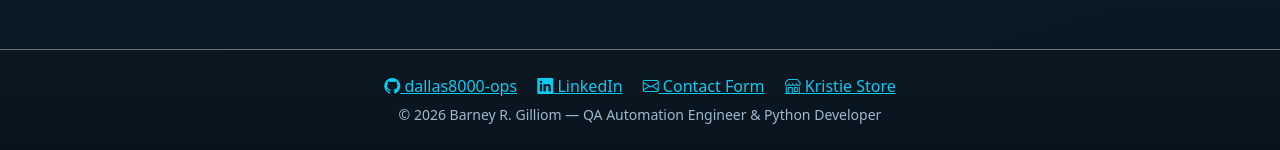
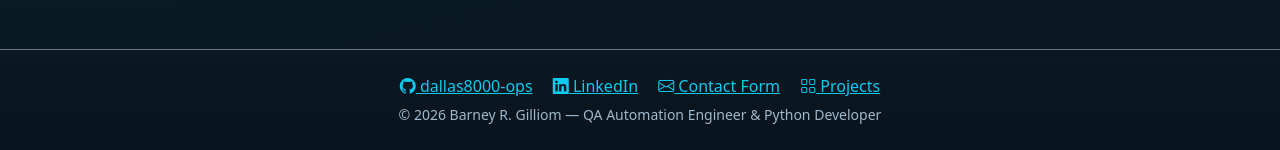
Before and after one commit to dallas8000-ops/BLOG-2, a Django app: template templates/pages/home.html in a window 1280 px wide. Shown: the part 2662-2812 px from the top of the page. Run offline with Django 3.2, Linux system fonts and the light colour scheme; the template is opened without the code that fills it, so the values that code supplies are empty.

Commit message:
chore: replace footer project link with projects anchor

```diff
--- a/templates/base.html
+++ b/templates/base.html
@@ -93,7 +93,7 @@
                 <a href="https://github.com/dallas8000-ops" target="_blank" class="text-info me-3"><i class="bi bi-github"></i> dallas8000-ops</a>
                 <a href="https://linkedin.com/in/barney-gilliom-959981337" target="_blank" class="text-info me-3"><i class="bi bi-linkedin"></i> LinkedIn</a>
                 <a href="{% url 'contact' %}" class="text-info me-3"><i class="bi bi-envelope"></i> Contact Form</a>
-                <a href="https://kristie-store.onrender.com" target="_blank" class="text-info"><i class="bi bi-shop"></i> Kristie Store</a>
+                <a href="{% url 'home' %}#projects" class="text-info"><i class="bi bi-grid"></i> Projects</a>
             </p>
             <small>&copy; 2026 Barney R. Gilliom &mdash; QA Automation Engineer &amp; Python Developer</small>
         </div>
--- a/templates/pages/home.html
+++ b/templates/pages/home.html
@@ -74,7 +74,7 @@
 </section>
 
 <!-- Featured Projects -->
-<section class="py-5">
+<section id="projects" class="py-5">
     <div class="container">
         <h2 class="fw-bold mb-4">Featured Projects</h2>
         <div class="row g-4">
```
